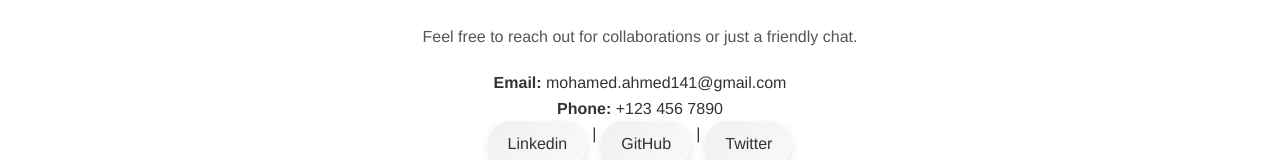
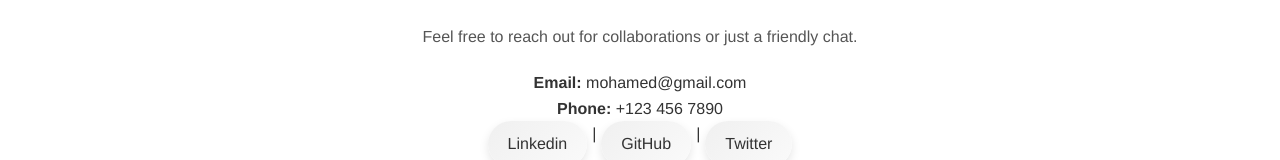
Before and after one commit to m-devo/html5-css3-projects, a plain HTML site: page D1/index.html in a window 1280 px wide. Shown: the part 1191-1351 px from the top of the page. Drawn offline with Linux system fonts and the light colour scheme.

Commit message:
first commit

```diff
--- a/D1/index.html
+++ b/D1/index.html
@@ -65,7 +65,7 @@
             <h2>Contact Me</h2>
             <p class="intro-text">Feel free to reach out for collaborations or just a friendly chat.</p>
             <div class="contact-details">
-                <p><strong>Email:</strong> mohamed.ahmed141@gmail.com</p>
+                <p><strong>Email:</strong> mohamed@gmail.com</p>
                 <p><strong>Phone:</strong> +123 456 7890</p>
                 <ul class="socials">
                     <li><a href="https://www.linkedin.com/in/m-ahmed22/">Linkedin</a></li>
```
